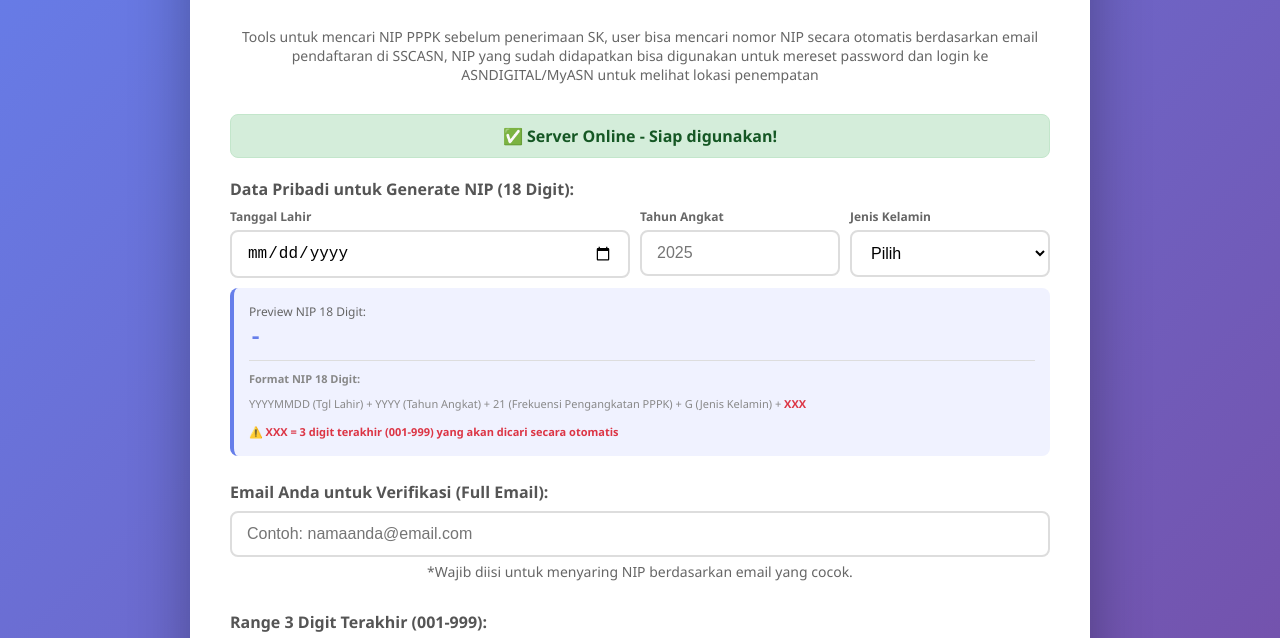
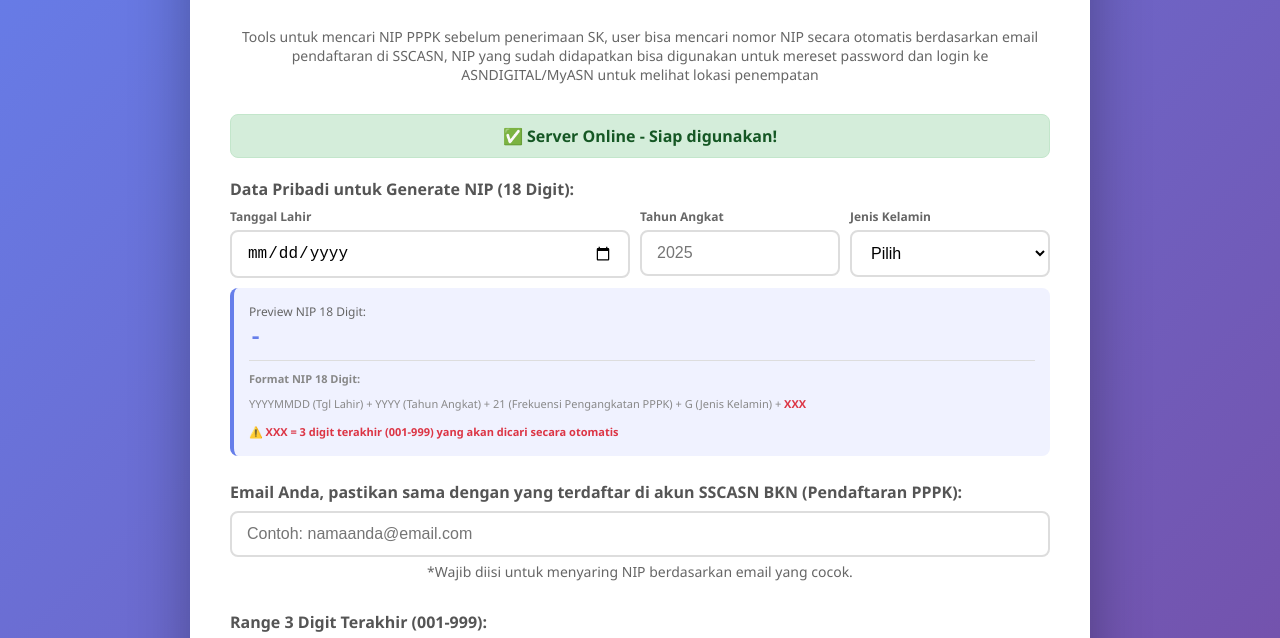
Before and after one commit to muifaha/nipfinder, a website: page public/index.html in a window 1280 px wide. Shown: the part 135-773 px from the top of the page. Drawn offline with Linux system fonts and the light colour scheme; no server answers.

Commit message:
Update index.html

```diff
--- a/public/index.html
+++ b/public/index.html
@@ -463,7 +463,7 @@
         </div>
 
         <div class="input-group">
-            <label for="targetEmail">Email Anda untuk Verifikasi (Full Email):</label>
+            <label for="targetEmail">Email Anda, pastikan sama dengan yang terdaftar di akun SSCASN BKN (Pendaftaran PPPK):</label>
             <input type="email" id="targetEmail" placeholder="Contoh: namaanda@email.com">
             <span class="error" id="emailError"></span>
             <p class="subtitle" style="margin-top: 5px;">*Wajib diisi untuk menyaring NIP berdasarkan email yang cocok.</p>
```
